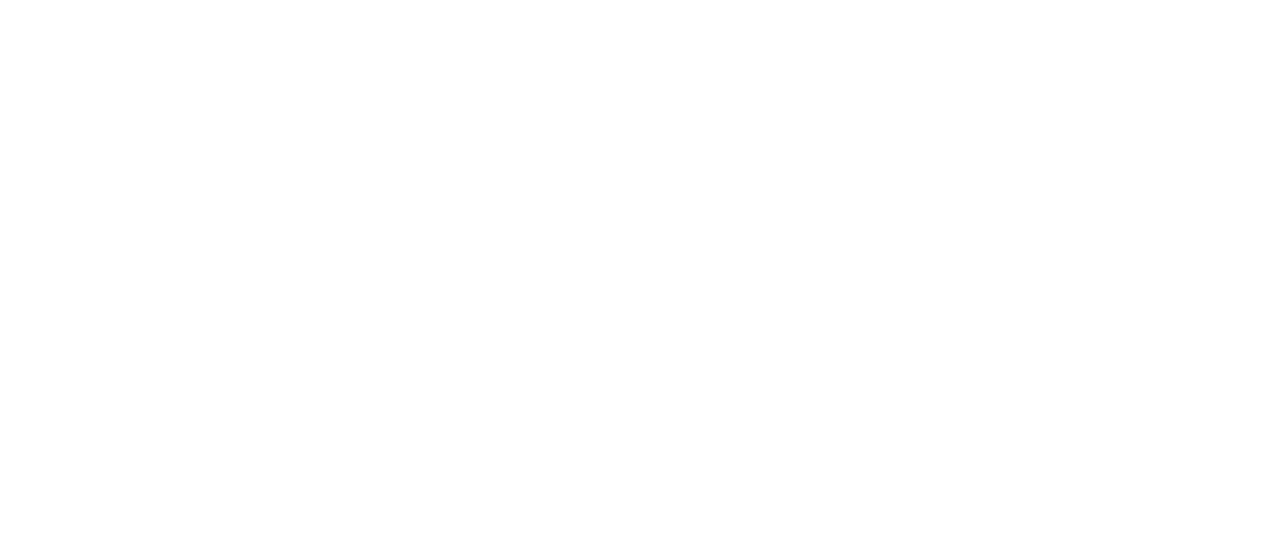
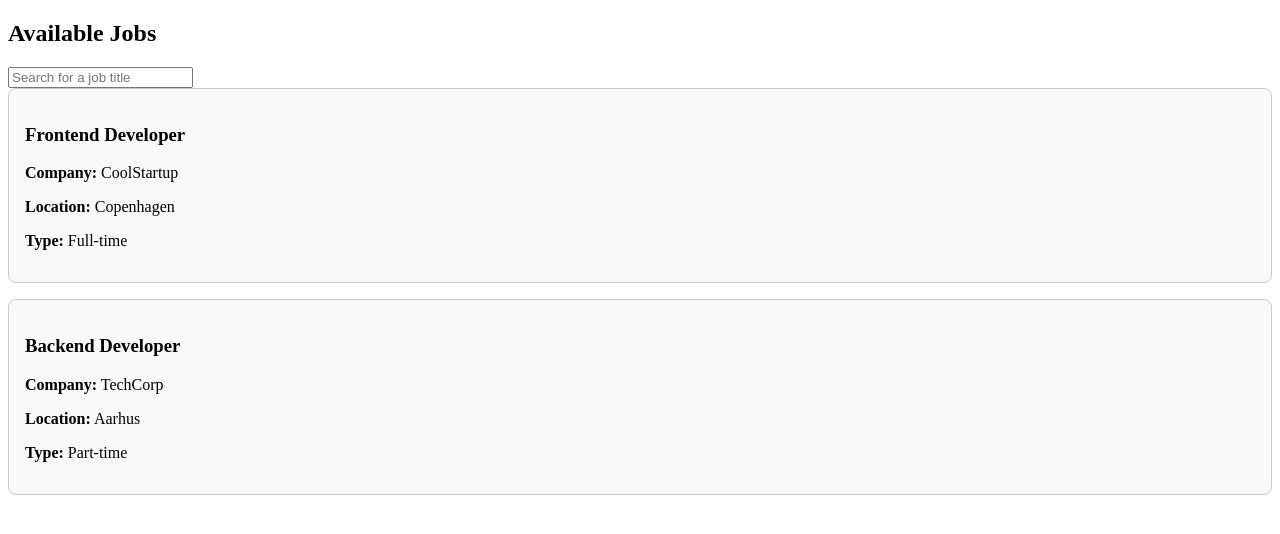
Before and after one commit to LeslieMejia/early-bird-frontend, an Angular app: page /jobs in a window 1280 px wide. Before the commit this address led to /. Shown: the top 534 px of the page. Built offline with nearby package versions, Linux system fonts and the light colour scheme.

Commit message:
feat(frontend): JobList → JobDetail → ApplyForm wired up

```diff
--- a/src/app/app.component.ts
+++ b/src/app/app.component.ts
@@ -1,13 +1,11 @@
+// src/app/app.component.ts
 import { Component } from '@angular/core';
-import { RouterOutlet, RouterLink } from '@angular/router'; // <- NOTICE: RouterLink is imported
+import { RouterOutlet } from '@angular/router';
 
 @Component({
   selector: 'app-root',
   standalone: true,
   imports: [RouterOutlet],
-  templateUrl: './app.component.html',
-  styleUrl: './app.component.css'
+  template: `<router-outlet></router-outlet>`
 })
-export class AppComponent {
-  title = 'Early Bird Jobs';
-}
+export class AppComponent { }
--- /dev/null
+++ b/src/app/applyform/applyform.component.html
@@ -0,0 +1,10 @@
+<!-- src/app/applyform/applyform.component.html -->
+<ng-container *ngIf="job; else noJob">
+    <h2>Apply to {{ job.title }}</h2>
+    <textarea [(ngModel)]="coverLetter" placeholder="Write your cover letter…" rows="6" style="width:100%"></textarea>
+    <button (click)="submit()">Send Application</button>
+</ng-container>
+
+<ng-template #noJob>
+    <p>Job not found.</p>
+</ng-template>
--- /dev/null
+++ b/src/app/applyform/applyform.component.ts
@@ -0,0 +1,32 @@
+// src/app/applyform/applyform.component.ts
+import { Component, OnInit } from '@angular/core';
+import { CommonModule } from '@angular/common';
+import { FormsModule } from '@angular/forms';
+import { ActivatedRoute } from '@angular/router';
+import { JobService, Job } from '../job.service';
+
+@Component({
+  selector: 'app-applyform',
+  standalone: true,
+  imports: [CommonModule, FormsModule],
+  templateUrl: './applyform.component.html',
+  styleUrls: ['./applyform.component.css']
+})
+export class ApplyformComponent implements OnInit {
+  job?: Job;
+  coverLetter = '';
+
+  constructor(
+    private route: ActivatedRoute,
+    private jobService: JobService
+  ) { }
+
+  ngOnInit() {
+    const id = Number(this.route.snapshot.paramMap.get('id'));
+    this.job = this.jobService.getById(id);
+  }
+
+  submit() {
+    alert(`Applied to "${this.job?.title}" with letter:\n\n${this.coverLetter}`);
+  }
+}
--- /dev/null
+++ b/src/app/job.service.ts
@@ -0,0 +1,38 @@
+import { Injectable } from '@angular/core';
+
+export interface Job {
+    id: number;
+    title: string;
+    company: string;
+    location: string;
+    description: string;
+    type: string;
+}
+
+@Injectable({ providedIn: 'root' })
+export class JobService {
+    private list: Job[] = [
+        {
+            id: 1, title: 'Frontend Developer',
+            company: 'CoolStartup',
+            location: 'Copenhagen',
+            description: 'Build Angular UIs',
+            type: 'Full-time'
+        },
+        {
+            id: 2, title: 'Backend Developer',
+            company: 'TechCorp',
+            location: 'Aarhus',
+            description: 'Design REST APIs',
+            type: 'Part-time'
+        }
+    ];
+
+    getAll(): Job[] {
+        return this.list;
+    }
+
+    getById(id: number): Job | undefined {
+        return this.list.find(j => j.id === id);
+    }
+}
--- a/src/app/jobdetail/jobdetail.component.css
+++ b/src/app/jobdetail/jobdetail.component.css
@@ -0,0 +1,9 @@
+button {
+    background-color: #002060;
+    color: white;
+    padding: 8px 16px;
+    border: none;
+    border-radius: 4px;
+    cursor: pointer;
+    margin-top: 10px;
+}
--- a/src/app/jobdetail/jobdetail.component.html
+++ b/src/app/jobdetail/jobdetail.component.html
@@ -1 +1,12 @@
-<p>jobdetail works!</p>
+<!-- src/app/jobdetail/jobdetail.component.html -->
+<ng-container *ngIf="job; else noJob">
+    <h2>{{ job.title }}</h2>
+    <p><strong>Company:</strong> {{ job.company }}</p>
+    <p><strong>Location:</strong> {{ job.location }}</p>
+    <p><strong>Description:</strong> {{ job.description }}</p>
+    <button [routerLink]="['/apply', job.id]">Apply</button>
+</ng-container>
+
+<ng-template #noJob>
+    <p>Job not found.</p>
+</ng-template>
--- a/src/app/jobdetail/jobdetail.component.ts
+++ b/src/app/jobdetail/jobdetail.component.ts
@@ -1,12 +1,26 @@
-import { Component } from '@angular/core';
+// src/app/jobdetail/jobdetail.component.ts
+import { Component, OnInit } from '@angular/core';
+import { CommonModule } from '@angular/common';
+import { RouterModule, ActivatedRoute } from '@angular/router';
+import { JobService, Job } from '../job.service';
 
 @Component({
   selector: 'app-jobdetail',
   standalone: true,
-  imports: [],
+  imports: [CommonModule, RouterModule],
   templateUrl: './jobdetail.component.html',
-  styleUrl: './jobdetail.component.css'
+  styleUrls: ['./jobdetail.component.css']
 })
-export class JobdetailComponent {
+export class JobdetailComponent implements OnInit {
+  job?: Job;
 
+  constructor(
+    private route: ActivatedRoute,
+    private jobService: JobService
+  ) { }
+
+  ngOnInit() {
+    const id = Number(this.route.snapshot.paramMap.get('id'));
+    this.job = this.jobService.getById(id);
+  }
 }
--- a/src/app/joblist/joblist.component.css
+++ b/src/app/joblist/joblist.component.css
@@ -0,0 +1,15 @@
+.search-input {
+    width: 100%;
+    max-width: 400px;
+    padding: 8px;
+    margin: 10px 0 20px;
+    font-size: 16px;
+}
+
+.job-card {
+    border: 1px solid #ccc;
+    border-radius: 8px;
+    padding: 16px;
+    margin-bottom: 16px;
+    background-color: #f9f9f9;
+}
--- a/src/app/joblist/joblist.component.html
+++ b/src/app/joblist/joblist.component.html
@@ -1 +1,10 @@
-<p>joblist works!</p>
+<h2>Available Jobs</h2>
+
+<input type="text" [(ngModel)]="searchTerm" placeholder="Search for a job title" />
+
+<div *ngFor="let job of filteredJobs" class="job-card">
+    <h3>{{ job.title }}</h3>
+    <p><strong>Company:</strong> {{ job.company }}</p>
+    <p><strong>Location:</strong> {{ job.location }}</p>
+    <p><strong>Type:</strong> {{ job.type }}</p>
+</div>
--- a/src/app/joblist/joblist.component.ts
+++ b/src/app/joblist/joblist.component.ts
@@ -1,12 +1,32 @@
 import { Component } from '@angular/core';
+import { CommonModule } from '@angular/common';
+import { FormsModule } from '@angular/forms';
+import { RouterModule } from '@angular/router';
+import { JobService, Job } from '../job.service';
 
 @Component({
   selector: 'app-joblist',
   standalone: true,
-  imports: [],
+  imports: [CommonModule, FormsModule, RouterModule],
   templateUrl: './joblist.component.html',
-  styleUrl: './joblist.component.css'
+  styleUrls: ['./joblist.component.css']
 })
 export class JoblistComponent {
+  searchTerm = '';
+  jobs: Job[] = [];
 
+  constructor(private jobService: JobService) {
+    this.jobs = this.jobService.getAll();
+  }
+
+  get filteredJobs(): Job[] {
+    const term = this.searchTerm.trim().toLowerCase();
+    if (!term) {
+      // no filter? show everything
+      return this.jobs;
+    }
+    return this.jobs.filter(j =>
+      j.title.toLowerCase().includes(term)
+    );
+  }
 }
```
Also changed, not shown: src/app/app.routes.ts (+9 -3 lines), src/app/applyform/applyform.component.css (added), 1 other file (tests, documents, lock files or other folders).
